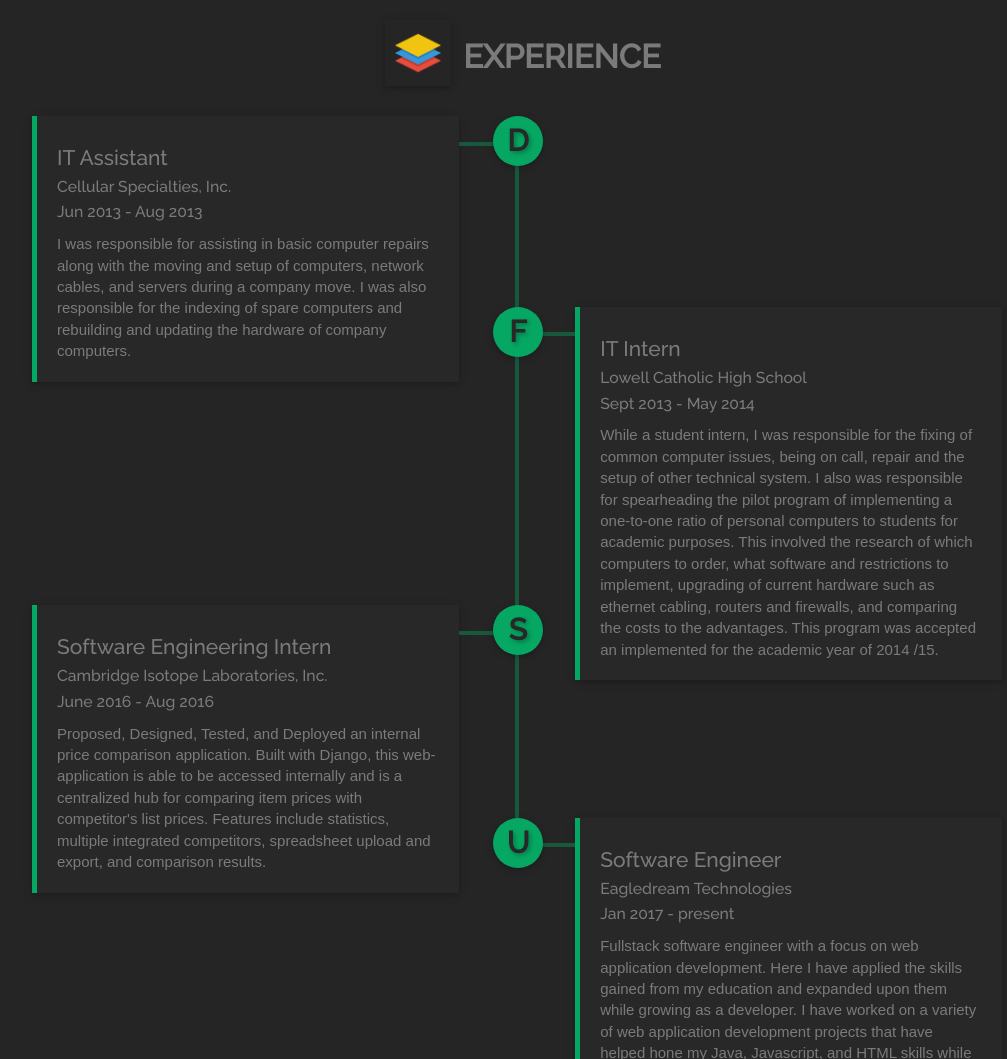
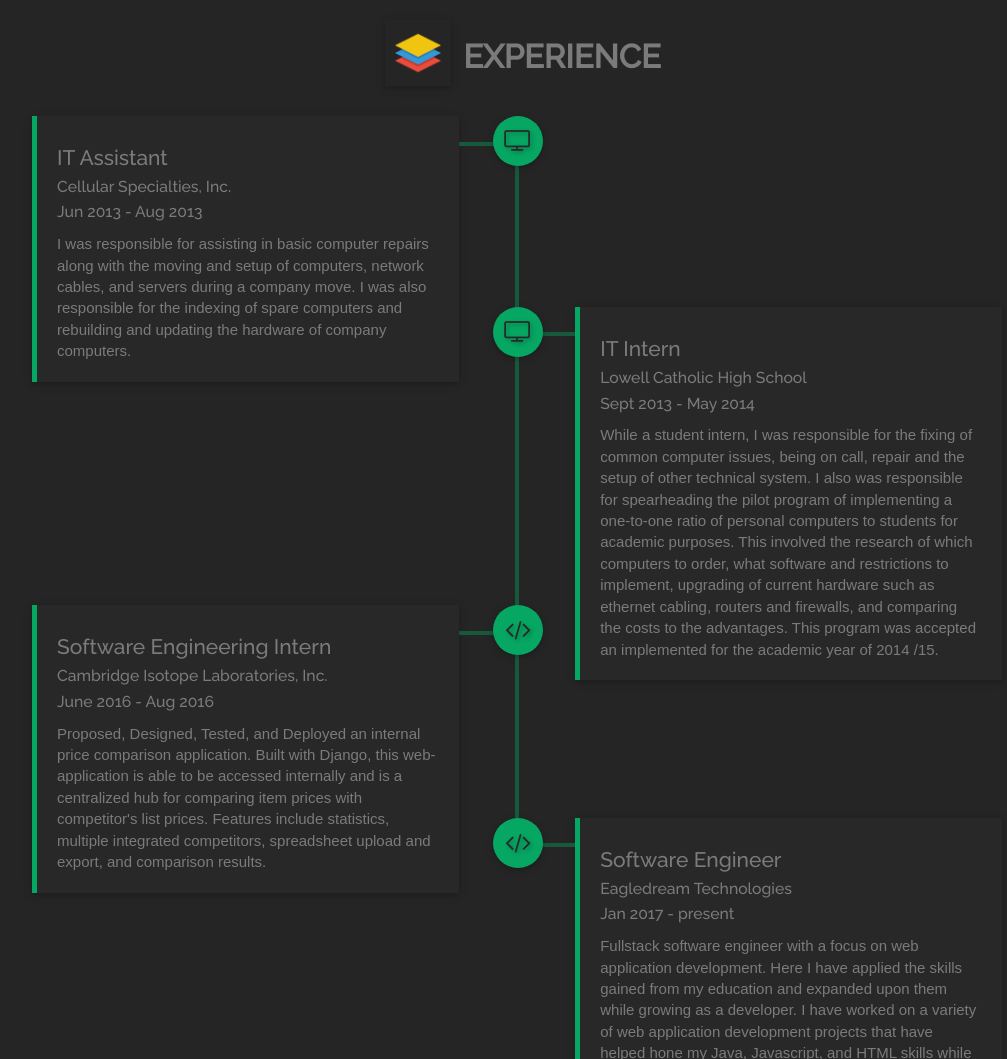
Before and after one commit to lmuller18/lmuller18.github.io, a plain HTML site: page index.html in a window 1280 px wide. Shown: the part 1440-2499 px from the top of the page, without its empty margins (123-1130 px from the left). Drawn offline with Linux system fonts and the light colour scheme; a web font is replaced by a local one.

Commit message:
Icon Updates

```diff
--- a/index.html
+++ b/index.html
@@ -332,7 +332,7 @@
                 <div class="timeline-block">
                     <!-- DOT -->
                     <div class="timeline-dot">
-                        <h6>D</h6>
+                        <i class="fa fa-tv"></i>
                     </div>
                     <!-- TIMELINE CONTENT -->
                     <div class="card timeline-content">
@@ -362,7 +362,7 @@
                 <div class="timeline-block">
                     <!-- DOT -->
                     <div class="timeline-dot">
-                        <h6>F</h6>
+                        <i class="fa fa-tv"></i>
                     </div>
                     <!-- TIMELINE CONTENT -->
                     <div class="card timeline-content">
@@ -397,7 +397,7 @@
                 <div class="timeline-block">
                     <!-- DOT -->
                     <div class="timeline-dot">
-                        <h6>S</h6>
+                        <i class="fa fa-code"></i>
                     </div>
                     <!-- TIMELINE CONTENT -->
                     <div class="card timeline-content">
@@ -427,7 +427,7 @@
                 <div class="timeline-block">
                     <!-- DOT -->
                     <div class="timeline-dot">
-                        <h6>U</h6>
+                        <i class="fa fa-code"></i>
                     </div>
                     <!-- TIMELINE CONTENT -->
                     <div class="card timeline-content">
```
